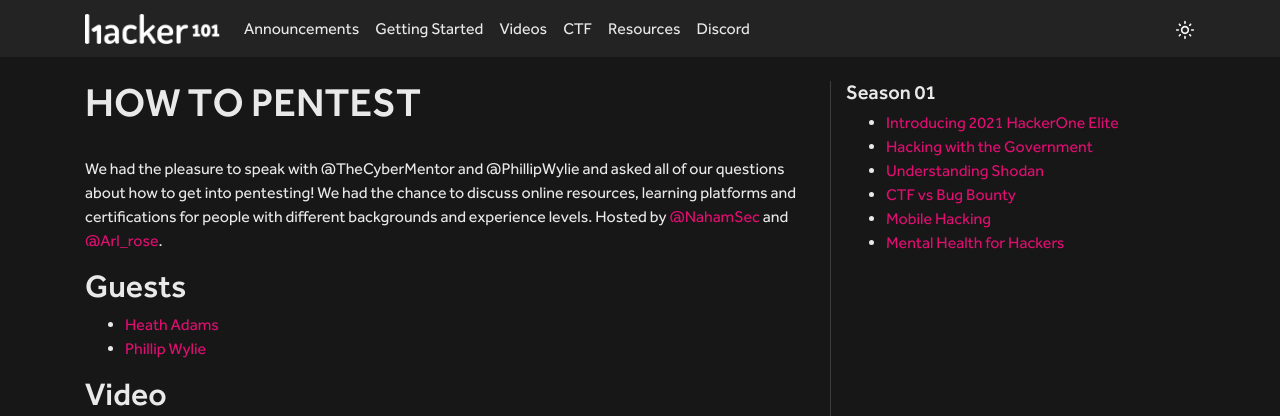
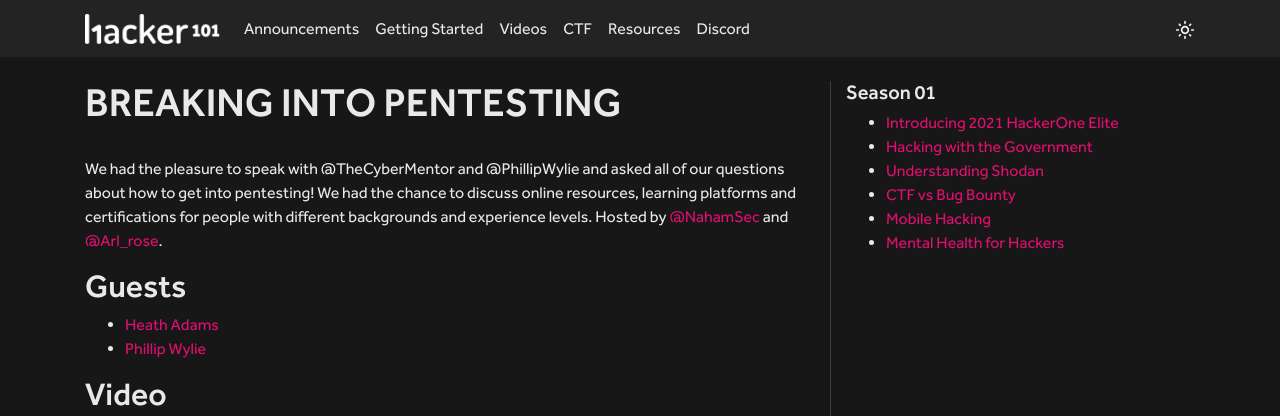
Before and after one commit to Hacker0x01/hacker101, a Jekyll site: the page built from sessions/mm/s01/how_to_pentest.md, in a window 1280 px wide, cut to the strip 0-416 px from the top of the page. Built offline with Jekyll 4.4.1, drawn with Linux system fonts in a browser that asks for light colours.

Commit message:
MentorshipMondays

```diff
--- a/sessions/mm/s01/how_to_pentest.md
+++ b/sessions/mm/s01/how_to_pentest.md
@@ -1,6 +1,6 @@
 ---
 layout: page
-title: How to Pentest
+title: Breaking Into Pentesting
 sidebar:
   - title: "Season 01"
     links:
```
